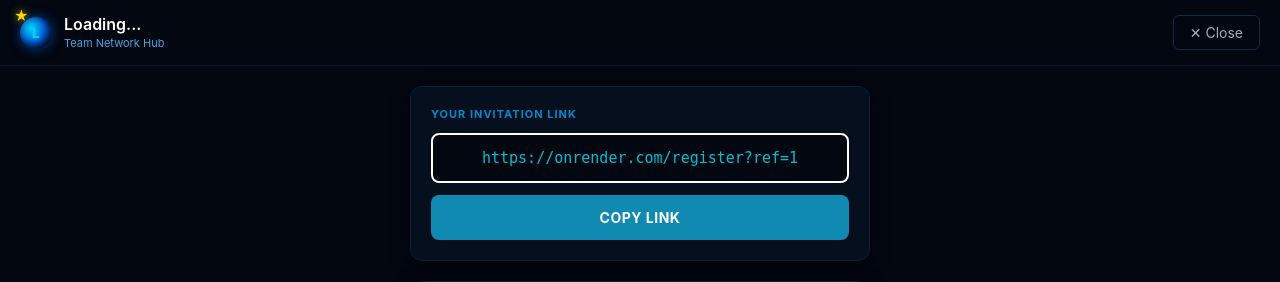
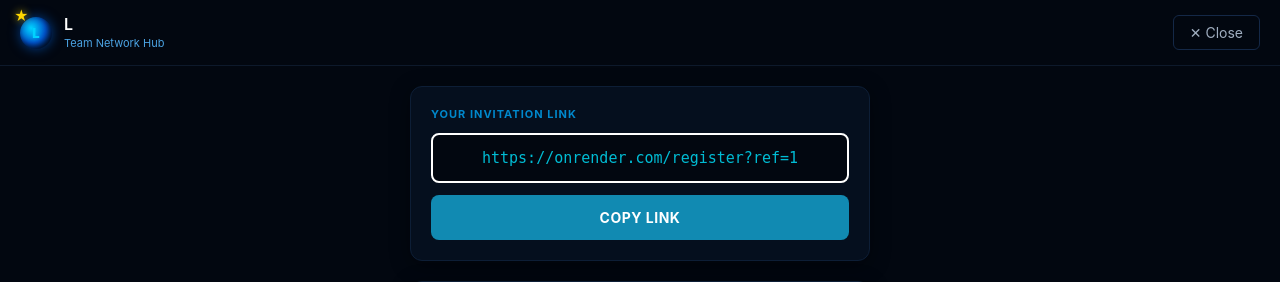
Before and after one commit to williamsdarkwa4-star/LATEX-FOAM, a Flask app: page /team in a window 1280 px wide. Shown: the top 282 px of the page. Run offline with Flask 3, Linux system fonts and the light colour scheme; a user stored in the database is signed in; some libraries are stand-ins or nearby versions.

Commit message:
Change loading text to 'L' in team dashboard

```diff
--- a/templates/team_dashboard.html
+++ b/templates/team_dashboard.html
@@ -274,7 +274,7 @@
                 <div class="l-shape">L</div>
             </div>
             <div class="title-text">
-                <span class="main-title">Loading...</span>
+                <span class="main-title">L</span>
                 <span class="sub-title">Team Network Hub</span>
             </div>
         </div>
```
